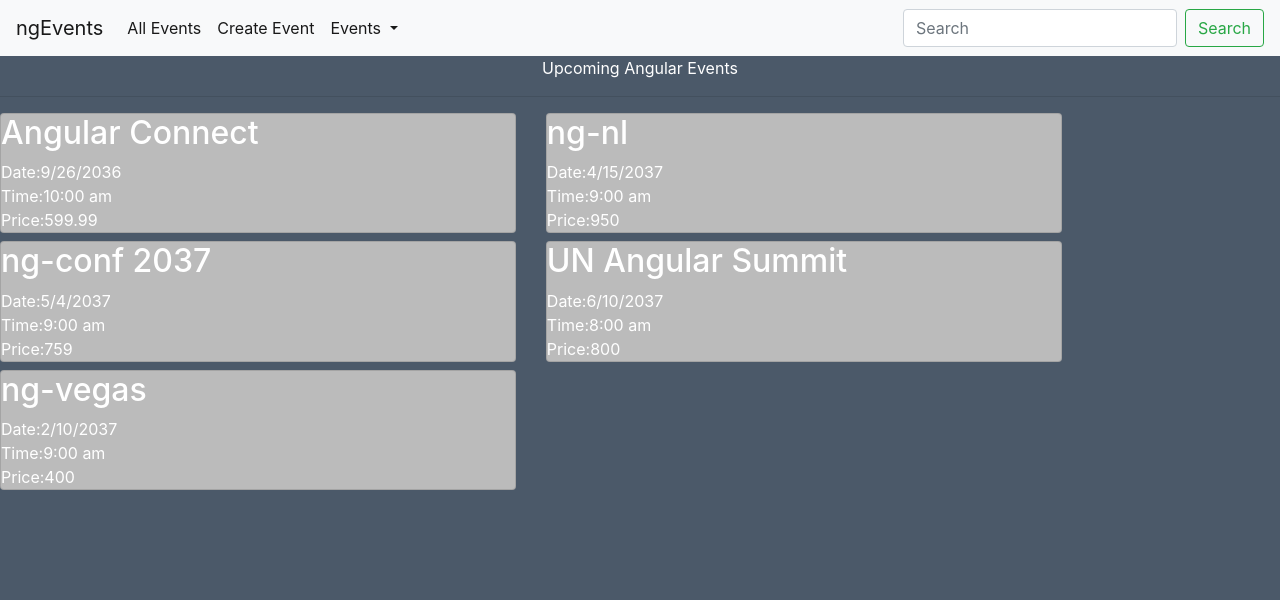
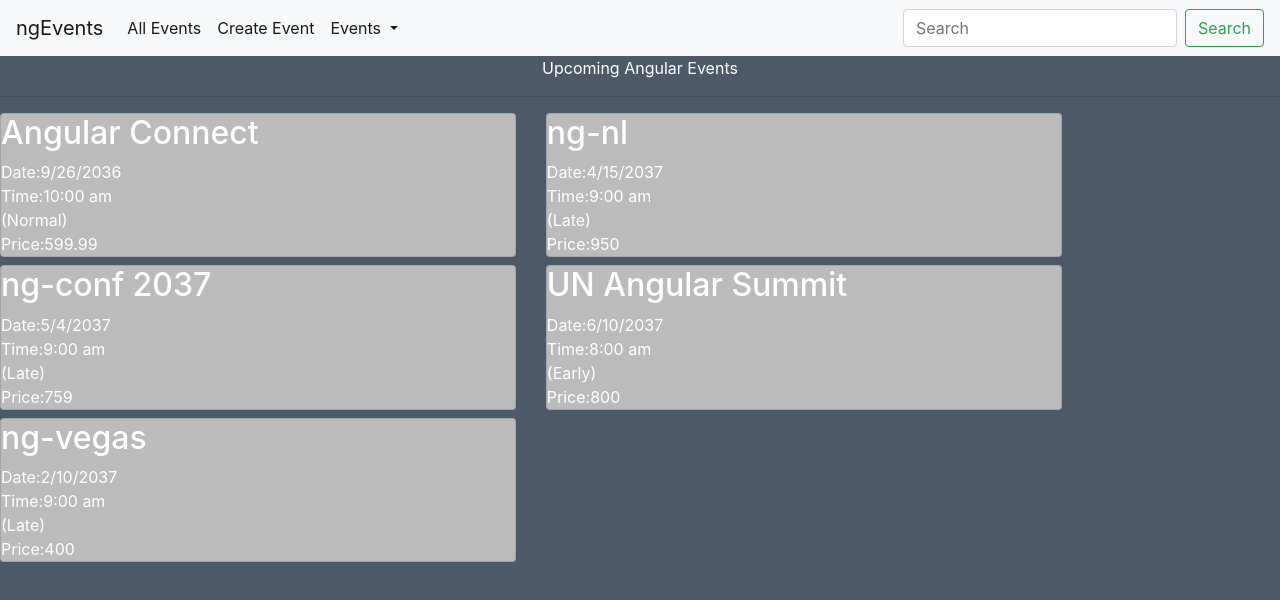
Before and after one commit to akhilapnair/Angular-Fundamentals, an Angular app: page / in a window 1280 px wide. Shown: the top 600 px of the page. Built offline with nearby package versions, Linux system fonts and the light colour scheme; data requests are answered from the project's data file.

Commit message:
Displaying data using ngSwitch

```diff
--- a/src/app/event/evet-thumbnail/evet-thumbnail.component.html
+++ b/src/app/event/evet-thumbnail/evet-thumbnail.component.html
@@ -1,6 +1,12 @@
 <div class="card mb-2 ">
   <h2>{{event?.name}}</h2>
   Date:{{event?.date}}<br/>
-  Time:{{event?.time}}<br/>
+
+  <div [ngSwitch]="event?.time">
+    Time:{{event?.time}}<br/>
+    <span *ngSwitchCase="'8:00 am'">(Early) </span>
+    <span *ngSwitchCase="'9:00 am'">(Late)</span>
+    <span *ngSwitchDefault>(Normal) </span>
+  </div>
   Price:{{event?.price}}<br/>
 </div>
```
